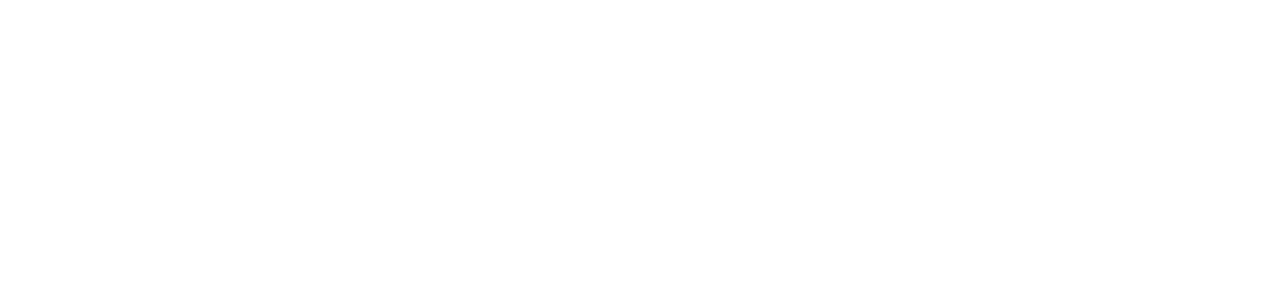
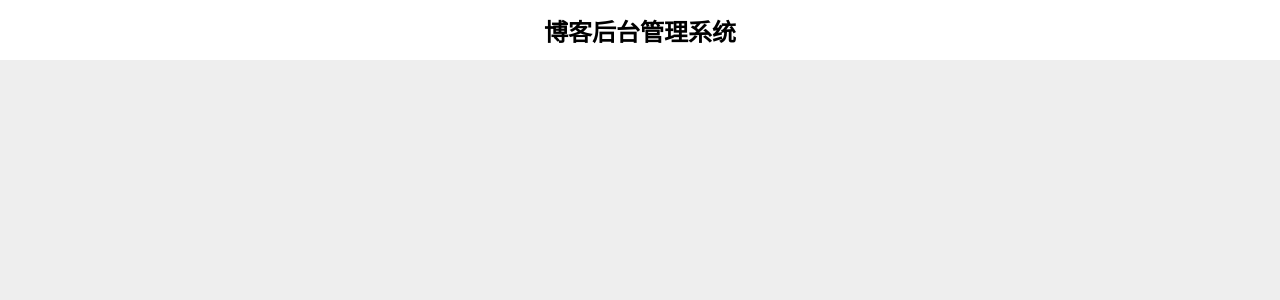
Before and after one commit to shaunyoung11/my-blog, a Vue app in the folder blog-back-stage/: page /#/ in a window 1280 px wide. Shown: the top 300 px of the page. Built offline with nearby package versions, Linux system fonts and the light colour scheme.

Commit message:
finish header of backstage

```diff
--- a/blog-back-stage/public/index.html
+++ b/blog-back-stage/public/index.html
@@ -1,15 +1,20 @@
 <!DOCTYPE html>
 <html lang="">
   <head>
-    <meta charset="utf-8">
-    <meta http-equiv="X-UA-Compatible" content="IE=edge">
-    <meta name="viewport" content="width=device-width,initial-scale=1.0">
-    <link rel="icon" href="<%= BASE_URL %>favicon.ico">
+    <meta charset="utf-8" />
+    <meta http-equiv="X-UA-Compatible" content="IE=edge" />
+    <meta name="viewport" content="width=device-width,initial-scale=1.0" />
+    <link rel="icon" href="<%= BASE_URL %>favicon.ico" />
     <title><%= htmlWebpackPlugin.options.title %></title>
+    <link rel="stylesheet" href="<%= BASE_URL %>style.css" />
   </head>
   <body>
     <noscript>
-      <strong>We're sorry but <%= htmlWebpackPlugin.options.title %> doesn't work properly without JavaScript enabled. Please enable it to continue.</strong>
+      <strong
+        >We're sorry but <%= htmlWebpackPlugin.options.title %> doesn't work
+        properly without JavaScript enabled. Please enable it to
+        continue.</strong
+      >
     </noscript>
     <div id="app"></div>
     <!-- built files will be auto injected -->
--- /dev/null
+++ b/blog-back-stage/public/style.css
@@ -0,0 +1,8 @@
+body{
+  box-sizing: border-box;
+  background-color: #eee !important;
+  width: 100%;
+  height: 100vh;
+  overflow: hidden;
+  margin: 0;
+}
--- a/blog-back-stage/src/views/Home.vue
+++ b/blog-back-stage/src/views/Home.vue
@@ -1,6 +1,8 @@
 <template>
   <el-container>
-    <el-header></el-header>
+    <el-header>
+      <globalheader />
+    </el-header>
     <el-container>
       <el-aside></el-aside>
       <el-main>
@@ -17,8 +19,21 @@
   data() {
     return {};
   },
+  components: {
+    globalheader,
+  },
 };
 </script>
 
 <style lang="scss" scoped>
+.el-header {
+  width: 100%;
+  height: 50px;
+  background-color: #fff;
+  .header {
+    display: flex;
+    align-items: center;
+    justify-content: center;
+  }
+}
 </style>
```
